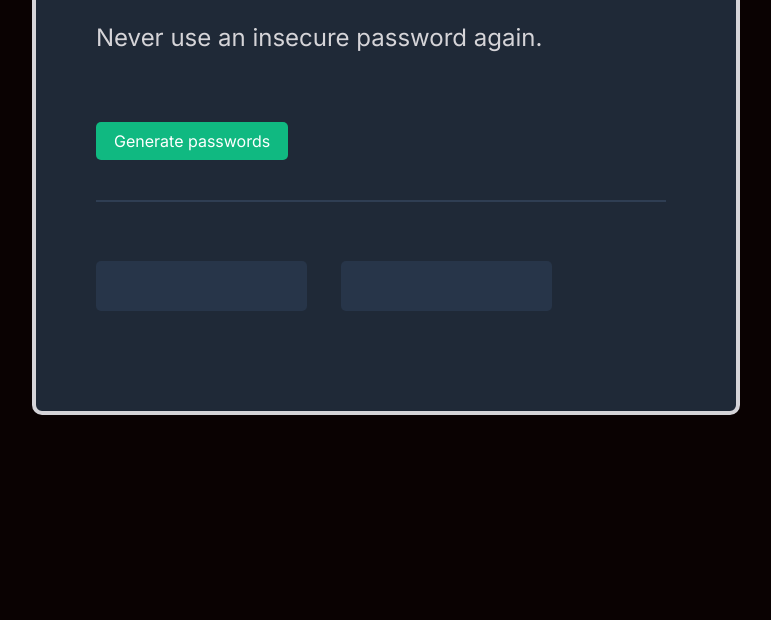
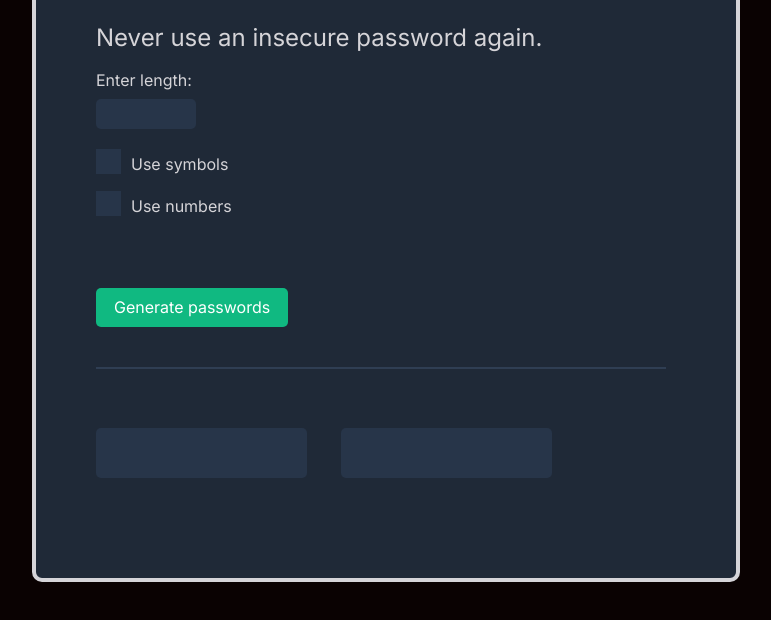
Before and after one commit to guilebarros/Solo-Prject---Password-Generator, a plain HTML site: page index.html in a window 1280 px wide. Shown: the part 136-756 px from the top of the page, without its empty margins (254-1025 px from the left). Drawn offline with nearby package versions, Linux system fonts and the light colour scheme; a web font is replaced by a local one.

Commit message:
Stretch Goals UI implemented

```diff
--- a/index.css
+++ b/index.css
@@ -33,6 +33,97 @@ h1 span {
     border-radius: 10px;
 
 }
+
+label {
+    color: #D5D4D8;
+    font-size: 16px;
+    font-weight: normal;
+    font-family: 'Inter', sans-serif;
+}
+
+#pass-length {
+
+    color: #D5D4D8;
+    font-size: 16px;
+    font-weight: normal;
+    font-family: 'Inter', sans-serif;
+    margin-top: 10px;
+    border: none;
+    border-radius: 5px;
+    background: #273549;
+    height: 30px;
+    width: 100px;
+
+}
+
+.form {
+    margin-top: 20px;
+    line-height: 30px;;
+}
+
+.checks {
+    display: block;
+    position: relative;
+    padding-left: 35px;
+    margin-bottom: 12px;
+    cursor: pointer;
+    font-size: 16px;
+    -webkit-user-select: none;
+    -moz-user-select: none;
+    -ms-user-select: none;
+    user-select: none;
+  }
+
+  /* Hide the browser's default checkbox */
+  .checks input {
+    position: absolute;
+    opacity: 0;
+    cursor: pointer;
+    height: 0;
+    width: 0;
+  }
+
+  /* Create a custom checkbox */
+  .checkmark {
+    position: absolute;
+    top: 0;
+    left: 0;
+    height: 25px;
+    width: 25px;
+    background-color: #273549;
+  }
+
+  /* When the checkbox is checked, add a blue background */
+  .container input:checked ~ .checkmark {
+    background-color: #1b262f;
+  }
+
+  /* Create the checkmark/indicator (hidden when not checked) */
+  .checkmark:after {
+    content: "";
+    position: absolute;
+    display: none;
+  }
+
+  /* Show the checkmark when checked */
+  .container input:checked ~ .checkmark:after {
+    display: block;
+  }
+
+  /* Style the checkmark/indicator */
+  .container .checkmark:after {
+    left: 9px;
+    top: 5px;
+    width: 5px;
+    height: 10px;
+    border: solid white;
+    border-width: 0 3px 3px 0;
+    -webkit-transform: rotate(45deg);
+    -ms-transform: rotate(45deg);
+    transform: rotate(45deg);
+  }
+
+
 
 button {
     text-decoration: none;
--- a/index.html
+++ b/index.html
@@ -13,10 +13,25 @@
             <h1>Generate a <br><span>random password</span></h1>
             <h2>Never use an insecure password again.</h2>
 
+            <label for="pass-length">Enter length:</label><br>
+            <input type="text" id="pass-length" name="password length"><br>
+
+            <form class="form">
+
+                <label class="checks">Use symbols
+                <input type="checkbox" id="symbol-check">
+                <span class="checkmark"></span>
+                </label>
+                <label class="checks">Use numbers
+                <input type="checkbox" id="number-check">
+                <span class="checkmark"></span>
+                </label>
+            </form>
+
             <button id="button"><span>Generate passwords</span></button>
             <hr id="hor-rad">
-            <button class="password-btn" id="btn-1"></button>
-            <button class="password-btn" id="btn-2"></button>
+            <button id="btn-1"></button>
+            <button id="btn-2"></button>
 
         </div>
         <script src="index.js"></script>
--- a/index.js
+++ b/index.js
@@ -1,13 +1,35 @@
 const characters =["A","B","C","D","E","F","G","H","I","J","K","L",
                 "M","N","O","P","Q","R","S","T","U","V","W","X","Y","Z","a","b","c","d","e","f","g","h","i","j","k","l","m","n","o","p","q","r","s","t","u","v","w","x","y","z", "0", "1", "2", "3", "4", "5", "6", "7", "8", "9","~","`","!","@","#","$","%","^","&","*","(",")","_","-","+","=","{","[","}","]",",","|",":",";","<",">",".","?",
 "/"]
+
+
 
 const buttonGenerator = document.getElementById("button")
 
 const passwordOne = document.getElementById("btn-1")
 const passwordTwo = document.getElementById("btn-2")
 
+const symbolCheck = document.getElementById("symbol-check")
+const numberCheck = document.getElementById("number-check")
 
+
+
+
+symbolCheck.addEventListener('change', function() {
+    if (this.checked) {
+      console.log("Symbol is checked..");
+    } else {
+      console.log("Symbol is not checked..");
+    }
+  });
+
+  numberCheck.addEventListener('change', function() {
+    if (this.checked) {
+      console.log("Numbox is checked..");
+    } else {
+      console.log("Numbox is not checked..");
+    }
+  });
 
 buttonGenerator.addEventListener("click", function() {
     passwordOne.textContent += "Howdy"
```
